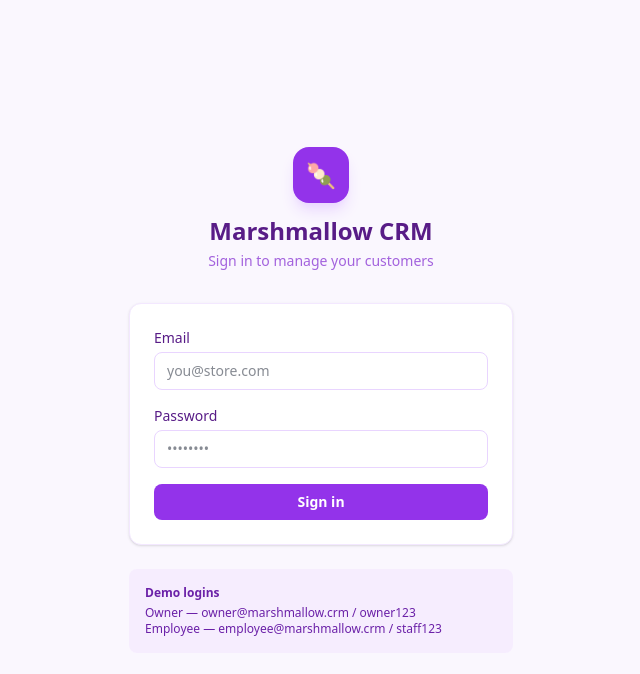
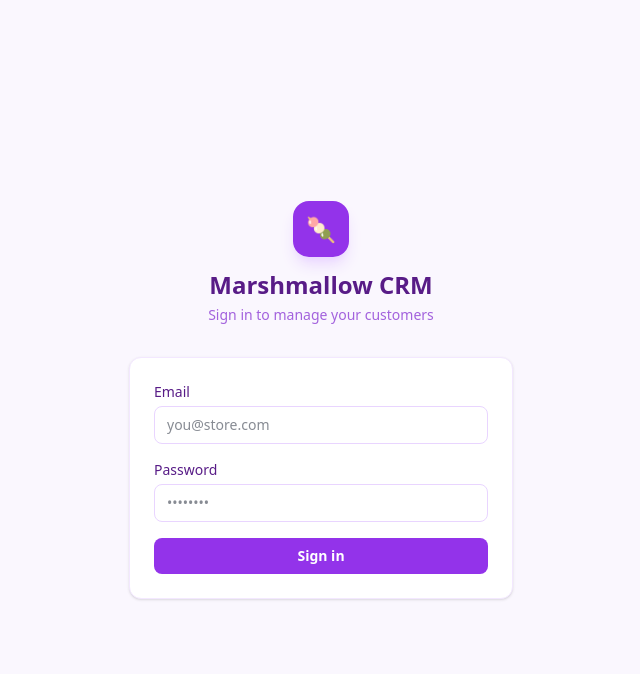
Before and after one commit to TouhidShaon18/marshmallow-crm, a Next.js app: page /login in a window 1280 px wide. Shown: the top 674 px of the page, without its empty margins (319-959 px from the left). Built offline with nearby package versions, Linux system fonts and the light colour scheme; no server answers.

Commit message:
Remove demo login hints from login page
Co-Authored-By: Claude Opus 4.8 <noreply@anthropic.com>

```diff
--- a/app/login/page.tsx
+++ b/app/login/page.tsx
@@ -22,12 +22,6 @@ export default async function LoginPage() {
         <div className="card p-6">
           <LoginForm />
         </div>
-
-        <div className="mt-6 rounded-lg bg-brand-100/60 p-4 text-xs text-brand-800">
-          <p className="font-semibold">Demo logins</p>
-          <p className="mt-1">Owner — owner@marshmallow.crm / owner123</p>
-          <p>Employee — employee@marshmallow.crm / staff123</p>
-        </div>
       </div>
     </div>
   );
```
